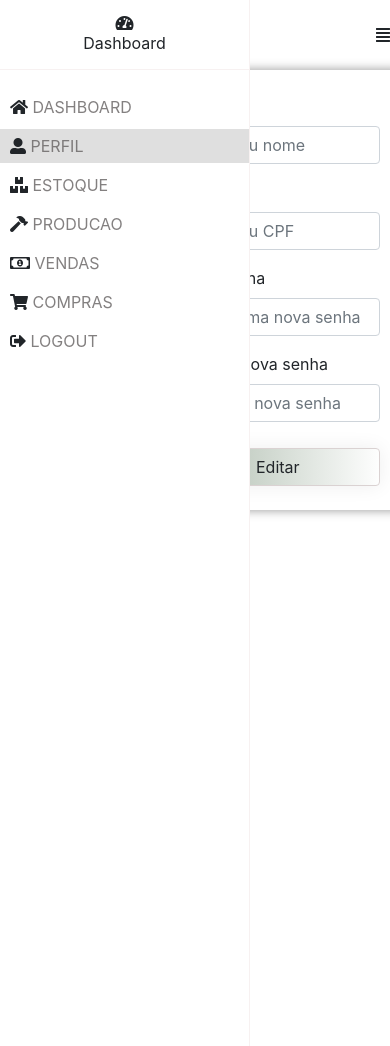
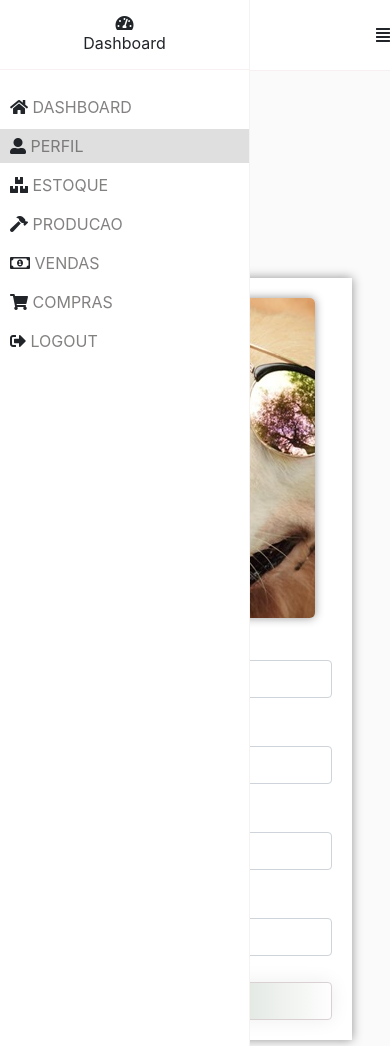
Before and after one commit to felipealpino/myFirstDashboard, a PHP site: page /perfil.html in a window 390 px wide. Run offline with PHP 8.4, Linux system fonts and the light colour scheme; some libraries are stand-ins or nearby versions.

Commit message:
Finalizando responsivo todos os links

```diff
--- a/css/compras.css
+++ b/css/compras.css
@@ -23,3 +23,11 @@
     width: 500px;
     height: 500px;
 }
+@media screen and (max-width:560px){
+    .dashboard-grafico-compras{
+        transform: scale(0.6);
+    }
+    .dashboard-grafico-compras:hover{
+        transform: scale(0.6);
+    }
+}
--- a/css/dashboard.css
+++ b/css/dashboard.css
@@ -31,7 +31,6 @@ div.top-dashboard svg{
     height: 100%;
     background-color: #fafafa;
     border-top: 1px solid rgba(245, 238, 238, 0.8);
-
 }
 .content-dashboars::-webkit-scrollbar-track{
 	-webkit-box-shadow: inset 0 0 6px rgba(0,0,0,0.3);
@@ -117,37 +116,28 @@ div.top-dashboard svg{
     transform: scale(1.05);
 }
 
-@media screen and (min-width:800px) and (max-width: 1350px){
+@media screen and (min-width:821px) and (max-width: 1350px){
     .content-dashboard-grid{
         display: grid;
         grid-template-columns: max-content min-content;
-        grid-template-rows: 1fr;
-        grid-gap: 3px;
+        grid-template-rows: 1fr 1fr;
+        grid-gap: 30px;
         padding: 20px;
         justify-content: space-around;
     }
 }
 
-@media screen and (min-width:555px) and (max-width:800px){
+
+@media screen and (min-width:0) and (max-width:820px){
     .content-dashboard-grid{
         display: grid;
         grid-template-columns: max-content;
-        grid-template-rows: 1fr ;
-        grid-gap: 10px;
-        padding: 20px;
-        justify-content: space-around;
-    }
-}
-@media screen and (min-width:0) and (max-width:555px){
-    .content-dashboard-grid{
-        display: grid;
-        grid-template-columns: max-content;
-        grid-template-rows: 1fr ;
-        grid-gap: 10px;
+        grid-gap: 30px;
         padding: 20px;
         justify-content: space-around;
     }
     .left-side-dashboard{
+        height: 100%;
         position: absolute;
         z-index: 1;
         background-color: white;
--- a/css/estoque.css
+++ b/css/estoque.css
@@ -23,3 +23,12 @@
     width: 500px;
     height: 500px;
 }
+
+@media screen and (max-width:560px){
+    .dashboard-grafico-estoque{
+        transform: scale(0.6);
+    }
+    .dashboard-grafico-estoque:hover{
+        transform: scale(0.6);
+    }
+}
--- a/css/perfil.css
+++ b/css/perfil.css
@@ -9,8 +9,15 @@
     justify-content: center;
     align-items: center;
 }
+.content-dashboars.content-perfil{
+    overflow-y: auto;
+    max-height: calc(100vh - 70px);
+    height: 100%;
+    background-color: #fafafa;
+    border-top: 1px solid rgba(245, 238, 238, 0.8);
+}
+
 .perfil-usuario{
-    height: 90%;
     width: 900px;
     background-color: white;
     padding: 20px;
@@ -20,6 +27,7 @@
     display: flex;
     align-items: center;
     justify-content: space-between;
+
 }
 .top-dashboard{
     width: fit-content;
@@ -53,3 +61,31 @@ div.open-close-mobile svg {
     max-width: 500px;
     width: 100%;
 }
+
+@media screen and (min-width:701px) and (max-width:1200px){
+    .perfil-usuario{
+        flex-direction: column;
+        padding: 30px;
+        width: fit-content;
+        margin-top: 300px;
+    }
+    .perfil-usuario-foto{
+        margin-bottom: 10px;
+    }
+}
+
+@media screen and (min-width:0px) and (max-width:700px){
+    .perfil-usuario{
+        flex-direction: column;
+        padding: 20px;
+        width: fit-content;
+        margin-top: 200px;
+        }
+    .perfil-usuario-foto{
+        margin-bottom: 10px;
+        width: 240px;
+        height: 320px;
+        background-position: left;
+
+    }
+}
--- a/css/producao.css
+++ b/css/producao.css
@@ -23,3 +23,11 @@
     width: 500px;
     height: 500px;
 }
+@media screen and (max-width:560px){
+    .dashboard-grafico-producao{
+        transform: scale(0.6);
+    }
+    .dashboard-grafico-producao:hover{
+        transform: scale(0.6);
+    }
+}
--- a/css/vendas.css
+++ b/css/vendas.css
@@ -23,3 +23,11 @@
     width: 500px;
     height: 500px;
 }
+@media screen and (max-width:560px){
+    .dashboard-grafico-vendas{
+        transform: scale(0.6);
+    }
+    .dashboard-grafico-vendas:hover{
+        transform: scale(0.6);
+    }
+}
```
Also changed, not shown: dashboard.html (+4 -4 lines), css/allPages.css (line endings or trailing spaces).
